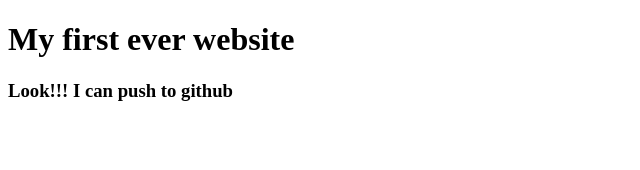
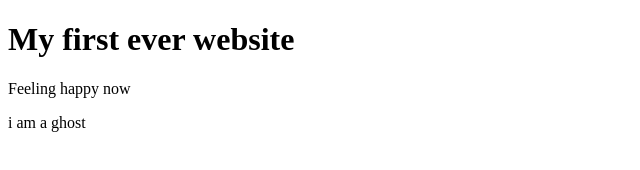
Before and after one commit to asifolindo/my-first-website, a plain HTML site: page index.html in a window 1280 px wide. Shown: the whole page, without its empty margins (0-640 px from the left). Drawn offline with Linux system fonts and the light colour scheme.

Commit message:
Ghost hunting

```diff
--- a/index.html
+++ b/index.html
@@ -7,6 +7,7 @@
     </head>
     <body>
         <h1>My first ever website</h1>
-        <h3>Look!!! I can push to github</h3>
+        <p>Feeling happy now</p>
+        <p>i am a ghost</p>
     </body>
     </html>
```
